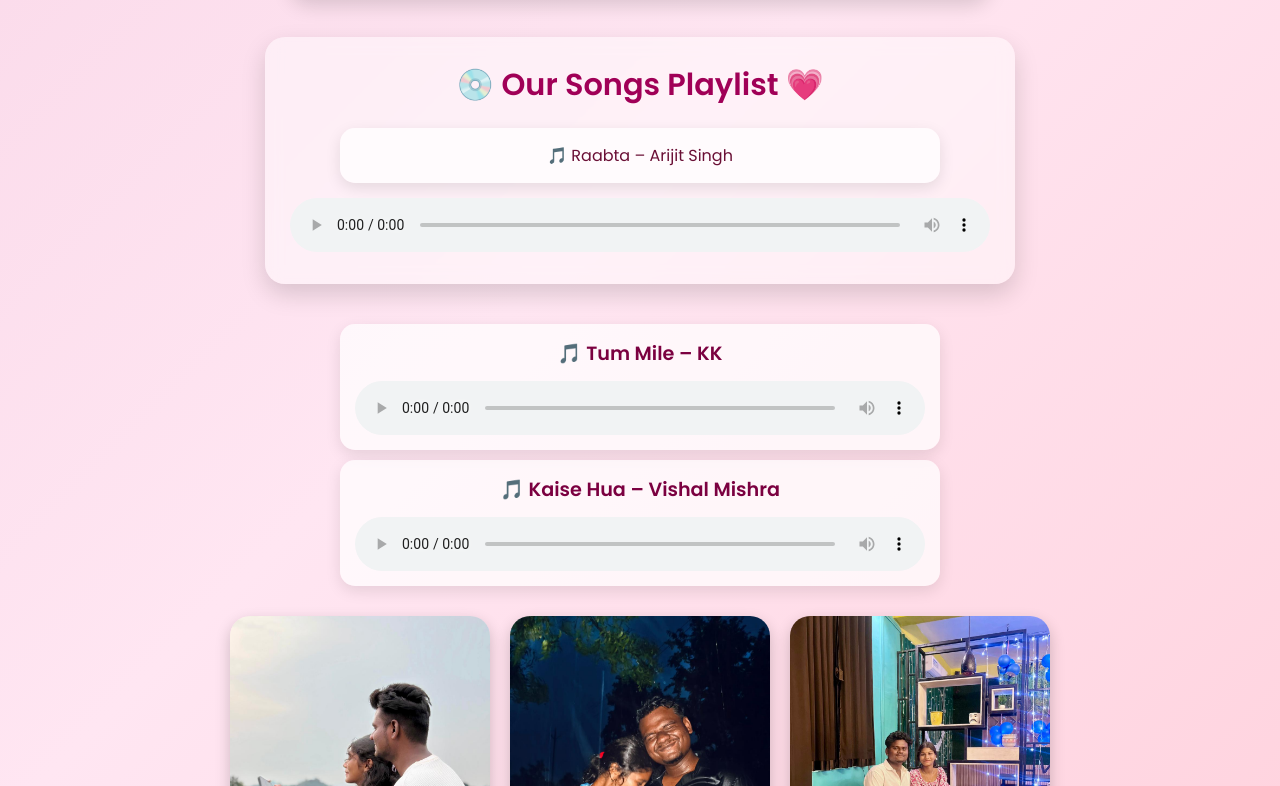
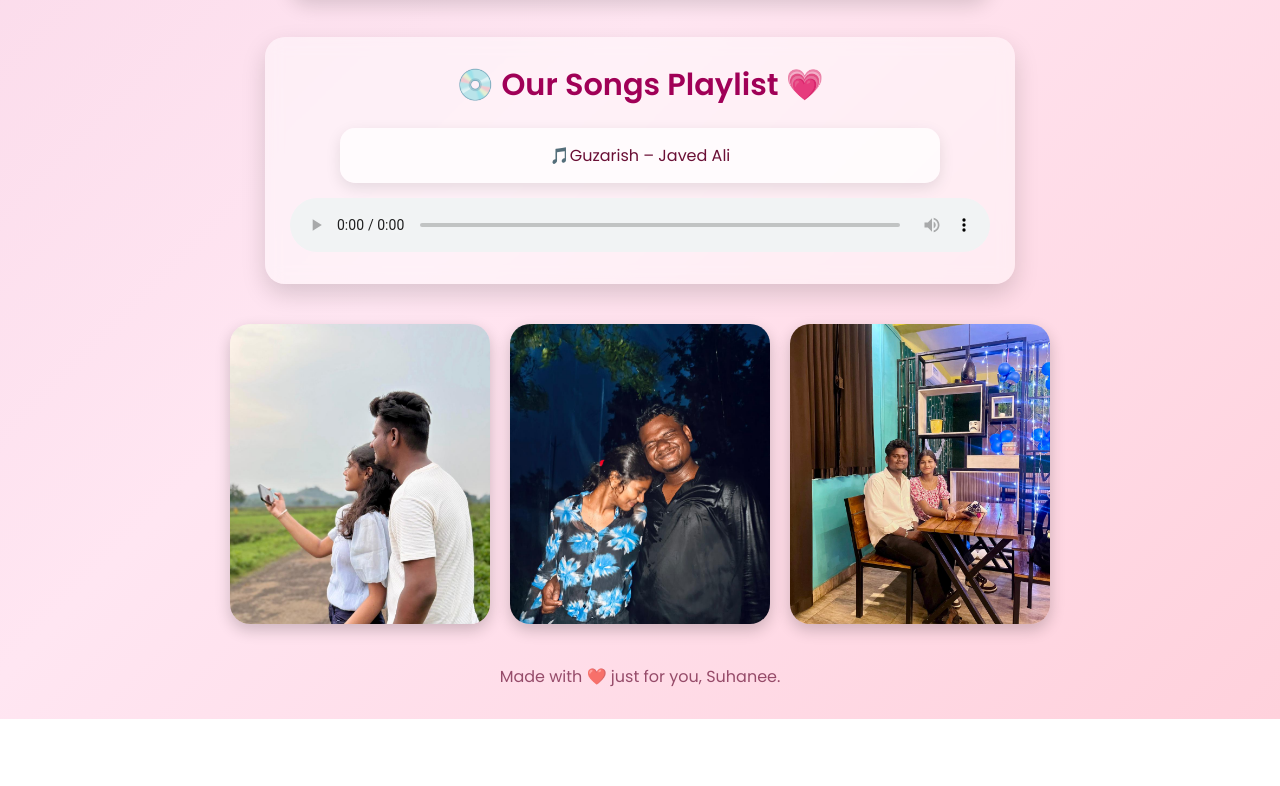
Before and after one commit to prince7854/Biswajit, a plain HTML site: page index.html in a window 1280 px wide. Shown: the part 644-1430 px from the top of the page. After the commit the page ends 1363 px from the top, so only its background shows below. Drawn offline with Linux system fonts and the light colour scheme.

Commit message:
Update index.html

```diff
--- a/index.html
+++ b/index.html
@@ -184,27 +184,10 @@
   <div class="song-section">
     <h2>💿 Our Songs Playlist 💗</h2>
 
-    <!-- Song 1 -->
-    <div class="song-card"
-      <div class="song-title">🎵 Raabta – Arijit Singh</div>
+  <div class="song-card"
+      <div class="song-title">🎵Guzarish – Javed Ali</div>
       <audio controls>
-        <source src="Raabta Agent Vinod 128 Kbps.mp3" type="audio/mpeg">
-      </audio>
-    </div>
-
-    <!-- Song 2 -->
-    <div class="song-card">
-      <div class="song-title">🎵 Tum Mile – KK</div>
-      <audio controls>
-        <source src="Tum Mile Tum Mile Original Motion Picturetrack 128 Kbps.mp3" type="audio/mpeg">
-      </audio>
-    </div>
-
-    <!-- Song 3 -->
-    <div class="song-card">
-      <div class="song-title">🎵 Kaise Hua – Vishal Mishra</div>
-      <audio controls>
-        <source src="Kaise Hua Kabir Singh 128 Kbps.mp3" type="audio/mpeg">
+        <source src="Guzarish Ghajini 128 Kbps (1).mp3" type="audio/mpeg">
       </audio>
     </div>
   </div>
```
